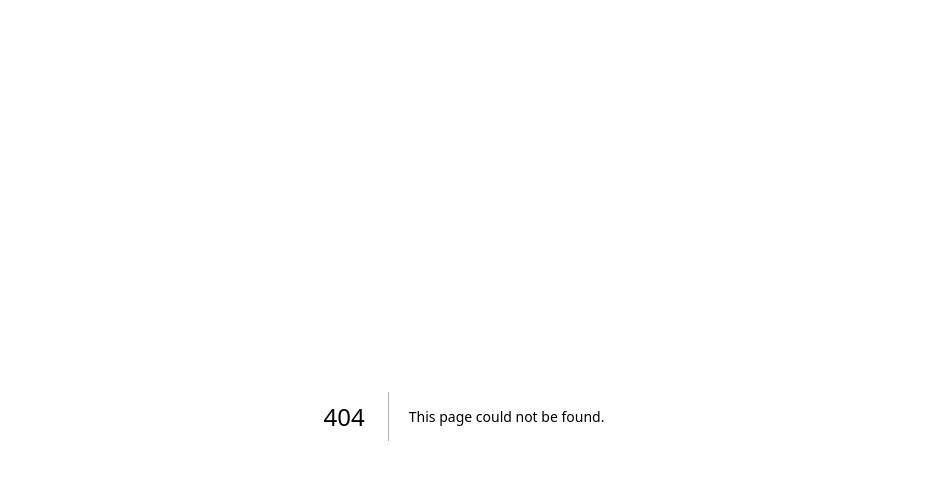
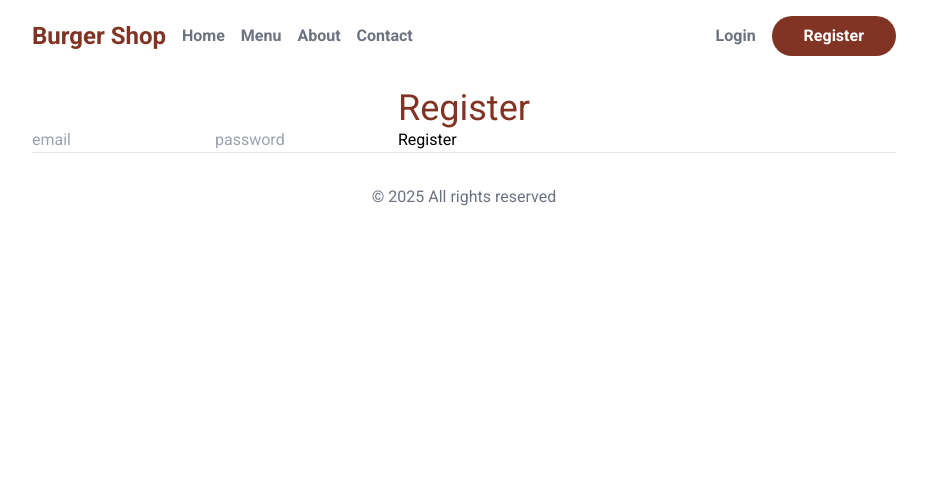
Before and after one commit to bs3102798/BurgerShop, a Next.js app in the folder burger/: page /register in a window 1280 px wide. Before the commit this address had no page. Shown: the top 480 px of the page, without its empty margins (176-1103 px from the left). Built offline with nearby package versions, Linux system fonts and the light colour scheme.

Commit message:
RegisterPgStart

```diff
--- a/burger/src/app/layout.js
+++ b/burger/src/app/layout.js
@@ -1,5 +1,6 @@
 import { Roboto } from "next/font/google";
 import "./globals.css";
+import Header from "@/components/layout/Header";
 
 // const geistSans = Geist({
 //   variable: "--font-geist-sans",
@@ -12,9 +13,9 @@
 // });
 
 const roboto = Roboto({
-    variable: "--font-geist-sans",
-   subsets: ["latin"],
-   weight: ['400','500','700',]
+  variable: "--font-geist-sans",
+  subsets: ["latin"],
+  weight: ['400', '500', '700',]
 
 })
 
@@ -28,10 +29,17 @@
     <html lang="en">
       <body
         className={roboto.className}>
-          <main className="max-w-4xl mx-auto p-4">
-        {children}
+        <main className="max-w-4xl mx-auto p-4">
 
-          </main>
+          <Header />
+          {children}
+          <footer className="border-t p-8 text-center text-gray-500">
+            &copy; 2025 All rights reserved
+
+          </footer>
+
+
+        </main>
       </body>
     </html>
   );
--- a/burger/src/app/page.js
+++ b/burger/src/app/page.js
@@ -1,4 +1,4 @@
-import Header from "@/components/layout/Header";
+//import Header from "@/components/layout/Header";
 import Hero from "@/components/layout/Hero";
 import HomeMenu from "@/components/layout/HomeMenu";
 import SectionHeaders from "@/components/layout/SectionHeaders";
@@ -8,7 +8,6 @@
 export default function Home() {
   return (
     <>
-      <Header />
       <Hero />
       <HomeMenu />
       <section className="text-center my-16">
@@ -54,10 +53,6 @@
         </div>
 
       </section>
-      <footer className="border-t p-8 text-center text-gray-500">
-        &copy; 2025 All rights reserved
-
-      </footer>
 
     </>
   );
--- /dev/null
+++ b/burger/src/app/register/page.js
@@ -0,0 +1,14 @@
+export default function RegisterPage() {
+    return(
+        <section className="mt-8">
+            <h1 className="text-center text-primary text-4xl">
+                Register
+            </h1>
+            <form>
+                <input type="email" placeholder="email"/>
+                <input type="password" placeholder="password"/>
+                <button type="submit">Register</button>
+            </form>
+        </section>
+    )
+}
--- a/burger/src/components/layout/Header.js
+++ b/burger/src/components/layout/Header.js
@@ -4,17 +4,26 @@
     return (
         <>
             <header className="flex items-center justify-between">
+
+                <nav className="flex items-center gap-4 text-gray-500 font-semibold">
                 <Link
                     className="text-primary font-semibold text-2xl"
-                    href={''}>
+                    href={'/'}>
                     Burger Shop
                 </Link>
-                <nav className="flex items-center gap-8 text-gray-500 font-semibold">
-                    <Link href={''}>Home</Link>
+                    <Link href={'/'}>Home</Link>
                     <Link href={''}>Menu</Link>
                     <Link href={''}>About</Link>
                     <Link href={''}>Contact</Link>
-                    <Link href={''} className="bg-primary rounded-full text-white px-8 py-2">Login</Link>
+
+                </nav>
+                <nav className="flex items-center gap-4 text-gray-500 font-semibold" >
+                    <Link href={'/login'}>Login</Link>
+                    <Link href={'/register'}
+                        className="bg-primary rounded-full text-white px-8 py-2">
+                        Register
+                    </Link>
+
 
                 </nav>
             </header>
--- a/burger/src/components/layout/Hero.js
+++ b/burger/src/components/layout/Hero.js
@@ -4,7 +4,7 @@
 export default function Hero() {
     return (
         <>
-            <section className="hero mt-5">
+            <section className="hero mt-4">
                 <div className="py-12" >
                     <h1 className="text-5xl font-semibold">
                         What a Great time for a <br />
```
